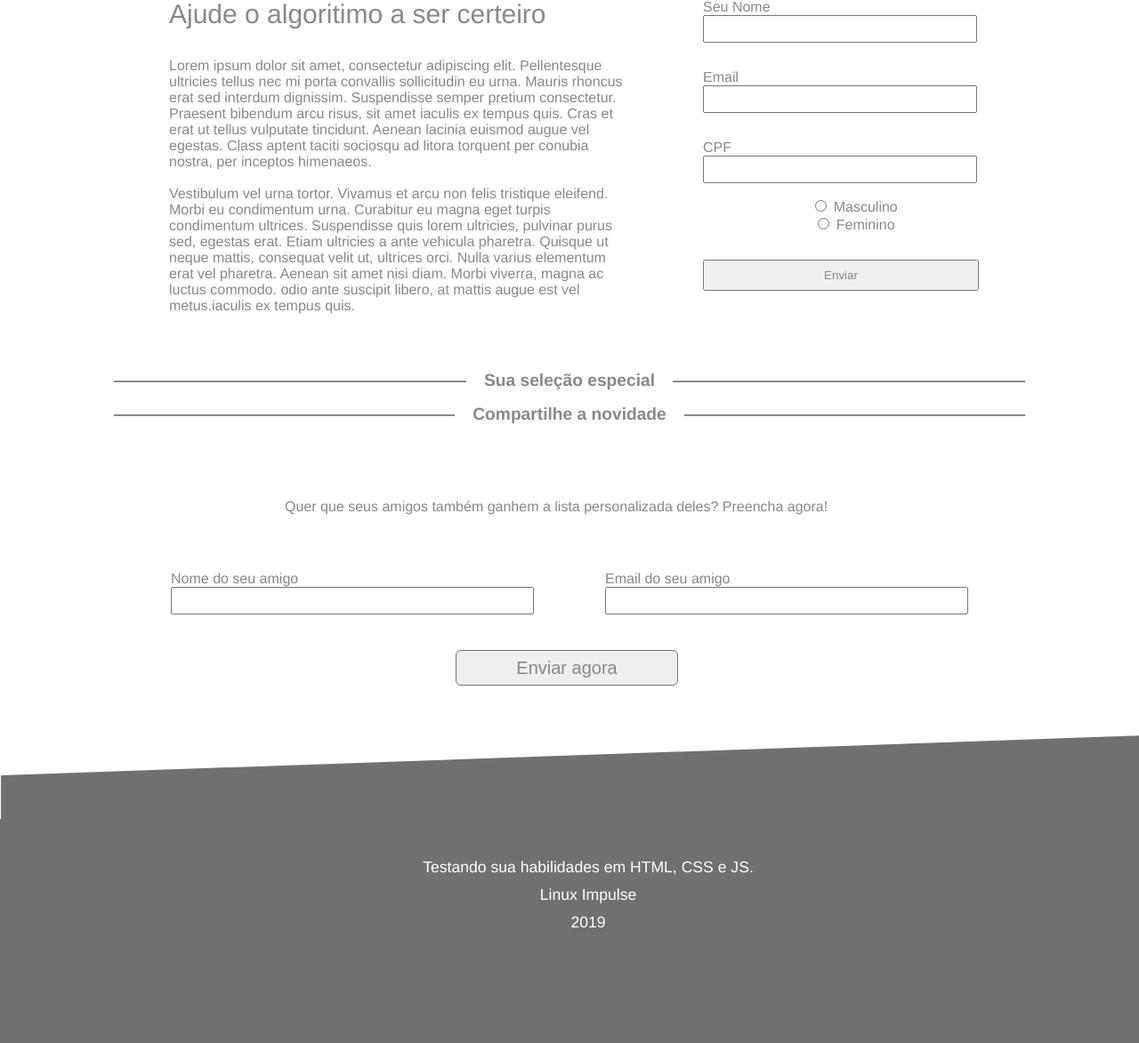
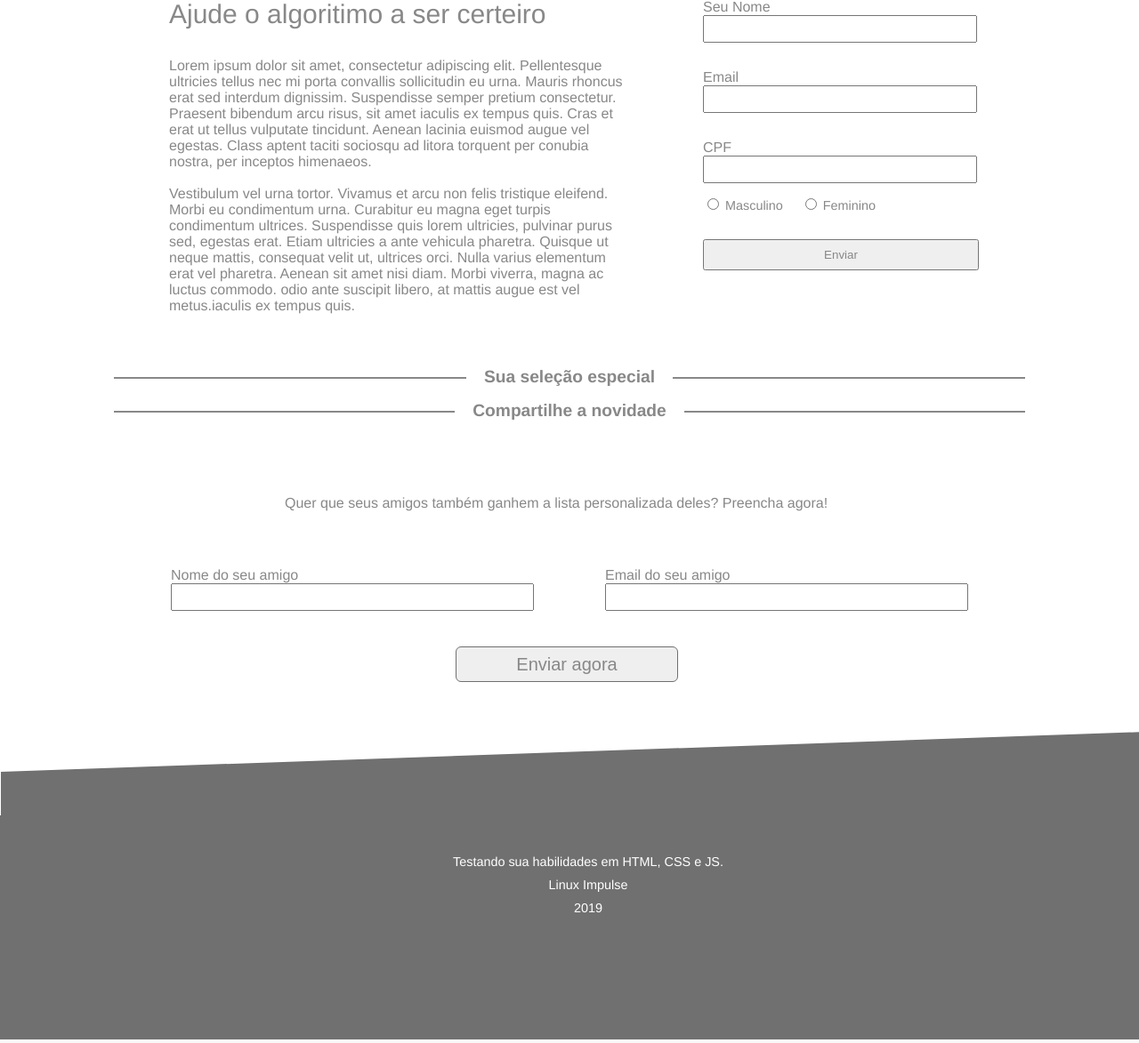
Before and after one commit to UniversidadeDeVassouras/labproginter-2020.2-DaviBernardoSantos-p2, a Python web app: template application/view/templates/index.html in a window 1280 px wide. Shown: the part 457-1630 px from the top of the page at 89% size. Run offline with Jinja, Linux system fonts and the light colour scheme; the template is opened without the code that fills it, so the values that code supplies are empty.

Commit message:
Fix: Correção do código css

```diff
--- a/application/view/static/css/estilos.css
+++ b/application/view/static/css/estilos.css
@@ -15,6 +15,9 @@ h1{
 }
 
 /** Header **/
+.auto-1{
+    overflow: hidden;
+}
 
 .fundo:after {
     content: '';
@@ -107,9 +110,14 @@ h1{
     color: #888888;
 
 }
+.sidebar{
+    flex-wrap: wrap;
+    max-width: 300PX;
+}
 .sidebar > div{
     margin-bottom: 30px;
     margin-left: 0px;
+
 
 }
 
@@ -127,14 +135,26 @@ h1{
     width: 300px;
     height: 25px;
 }
+
 #Corpo .grid1 .sidebar #Email #fname{
     width: 300px;
     height: 25px;
 }
+
 #Corpo .grid1 .sidebar #cpf #fname{
     width: 300px;
     height: 25px;
 }
+
+#Corpo .grid1 .sidebar #genre .genero{
+    list-style-type: none;
+    display: flex;
+    flex-direction: row;
+    gap: 20px;
+    justify-content: flex-start;
+    padding: 0;
+}
+
 #Corpo .grid1 .sidebar #enviar .button-enviar{
     width: 310px;
     height: 35px;
@@ -144,12 +164,13 @@ h1{
 #Corpo .grid1 .anuncio .texto{
     text-decoration: none;
 }
+
 .linha{
     color: #888888;
     margin-left: 10%;
     margin-right: 10%;
+}
 
-}
 .title-lines {
     overflow: hidden;
     text-align: center;
@@ -158,6 +179,7 @@ h1{
     font-weight: 600;
     margin: 0 0 1rem 0;
 }
+
 .title-lines > span{
     position: relative;
     display: inline-block;
@@ -171,9 +193,11 @@ h1{
     width: 100vw;
     margin: 0 20px;
 }
+
 .title-lines > span:before{
     right: 100%;
 }
+
 .title-lines > span:after{
     left: 100%;
 }
@@ -182,9 +206,10 @@ h1{
 /** Footer **/
 footer, ul, li{
     list-style: none;
-    font-family:Helvetica, sans-serif;
+    font-family:Helvetica;
     align-content: center;
     text-align: center;
+    font-size: 0.9rem;
 }
 
 .novidades .novidades{
@@ -201,6 +226,7 @@ footer, ul, li{
     margin: 0 auto;
     justify-content: center;
     color: #888888;
+    flex-wrap: wrap;
 
 }
 .flex-3 > div{
@@ -216,6 +242,7 @@ footer, ul, li{
     width: 400px;
     height: 25px;
 }
+
 .flex-3 #email-amigo #rname{
     width: 400px;
     height: 25px;
@@ -225,6 +252,7 @@ footer, ul, li{
     text-align: left;
 
 }
+
 .flex-3 #email-amigo .email-amigo{
     text-align: left;
 
@@ -236,6 +264,7 @@ footer, ul, li{
     margin-left: 40%;
 
 }
+
 .btn-enviar button{
     max-width: 100%;
     display: block;
@@ -246,25 +275,27 @@ footer, ul, li{
     border: 1px solid #707070;
     height: 40px;
     text-align: center;
-
 }
-
 
 .flex-4{
     display: flexbox;
     justify-content: center;
 }
+
 .flex-4 > div{
     text-align: center;
 
 }
+
 .footer ul{
     color: white;
     font-size: 1.1rem;
+
     padding-top: 20px;
 }
 .footer li{
     padding: 5px;
+    display: block;
 }
 
 .footer {
```
